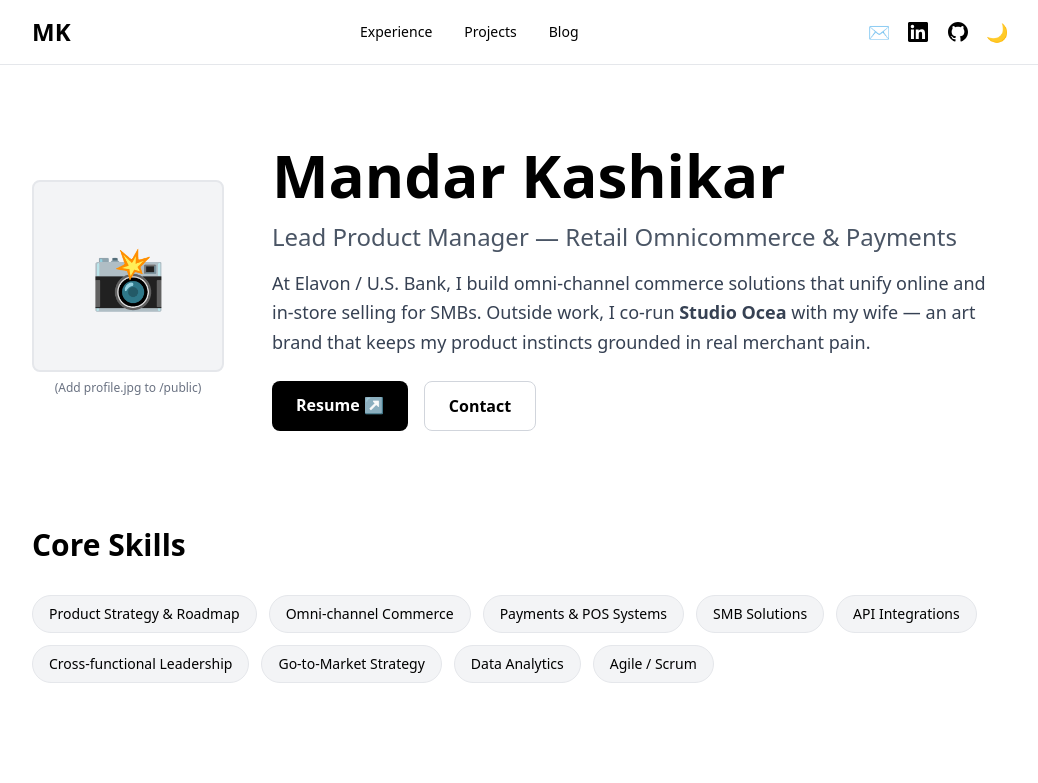
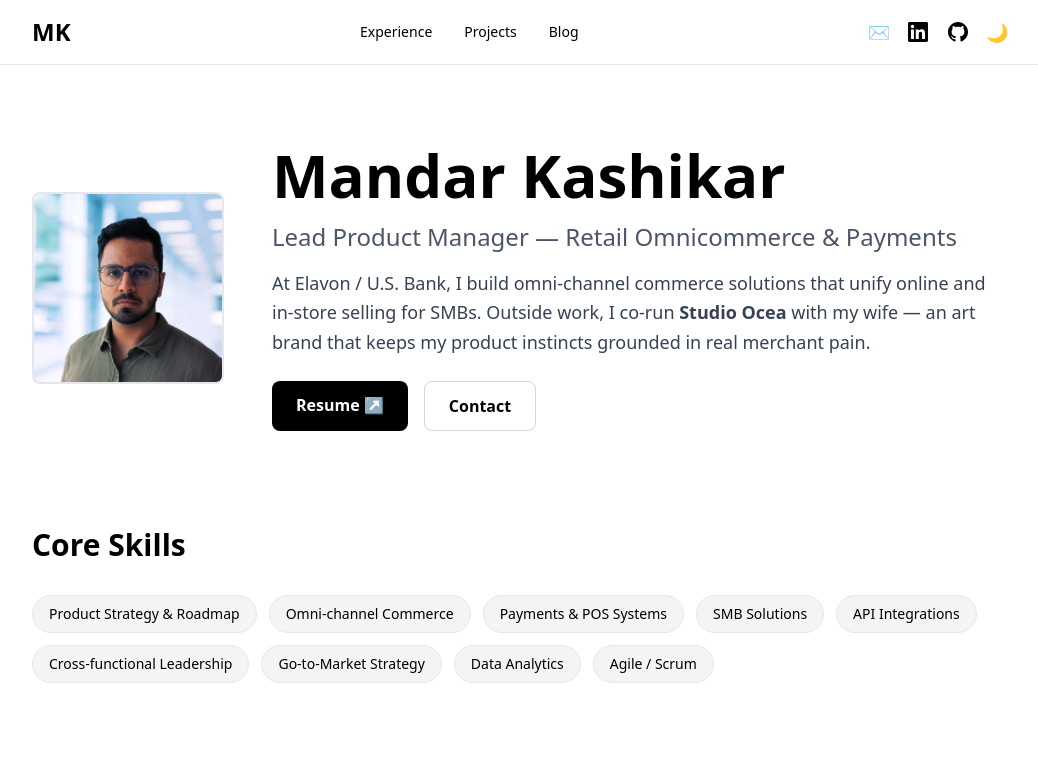
Before and after one commit to mandarkashikar/mandarkashikar.com, a Next.js app: page / in a window 1280 px wide. Shown: the top 783 px of the page, without its empty margins (120-1158 px from the left). Built offline with nearby package versions, Linux system fonts and the light colour scheme.

Commit message:
feat: restore profile photo from git history

```diff
--- a/pages/index.tsx
+++ b/pages/index.tsx
@@ -2,6 +2,7 @@
 
 import { useState, useEffect } from 'react'
 import Link from 'next/link'
+import Image from 'next/image'
 
 const timelineDataRich = [
   {
@@ -215,12 +216,15 @@
         {/* Hero Section */}
         <section className="mb-24 flex flex-col md:flex-row gap-12 items-center">
           <div className="flex-shrink-0">
-            <div className="relative w-48 h-48 rounded-lg overflow-hidden border-2 border-gray-200 dark:border-gray-800 bg-gray-100 dark:bg-gray-900 flex items-center justify-center">
-              <span className="text-6xl">📸</span>
+            <div className="relative w-48 h-48 rounded-lg overflow-hidden border-2 border-gray-200 dark:border-gray-800">
+              <Image
+                src="/profile.jpg"
+                alt="Mandar Kashikar"
+                fill
+                className="object-cover"
+                priority
+              />
             </div>
-            <p className="text-center text-xs text-gray-500 dark:text-gray-500 mt-2">
-              (Add profile.jpg to /public)
-            </p>
           </div>
           <div className="flex-1">
             <h1 className="text-5xl md:text-6xl font-bold mb-4">Mandar Kashikar</h1>
```
Also changed, not shown: public/profile.jpg (added).
